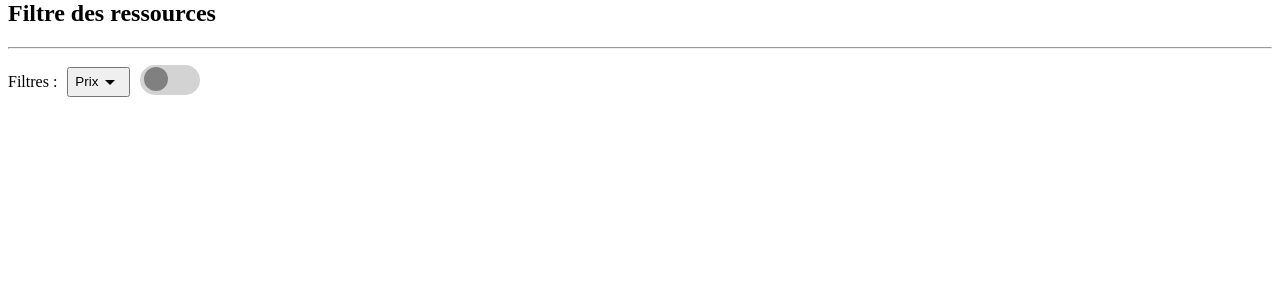
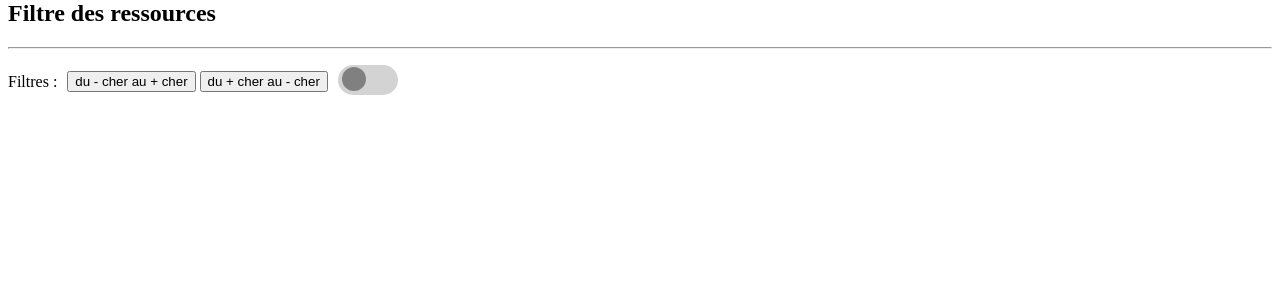
Before and after one commit to clarisse-lebaut/parcNational, a PHP site: page /pages/campsite.php in a window 1280 px wide. Shown: the part 20-320 px from the top of the page. Run offline with PHP 8.4, Linux system fonts and the light colour scheme.

Commit message:
change filter, more buttons

```diff
--- a/assets/style/filter_campsites.css
+++ b/assets/style/filter_campsites.css
@@ -6,35 +6,6 @@
   flex-direction: row;
   align-items: center;
   gap: 10px;
-}
-
-/* *Style pour le dropdown des prix des camping, uniquement par ordre croissant et decroissant */
-/* ?pour plus tard : Est-ce qu'on essairait pas d'implanter une sorte de curseur pour les gammes de prix ? */
-.dropdown {
-  display: inline-block;
-  position: relative;
-}
-/* Aspect global du bouton */
-.dropdown-btn {
-  display: flex;
-  flex-direction: row;
-  justify-content: center;
-  align-items: center;
-}
-/* Style de la liste déroulante (invisible par défaut) */
-.dropdown-content {
-  display: none;
-  position: absolute;
-  background-color: #f9f9f9;
-  min-width: 160px;
-  border: 1px solid #ddd;
-  box-shadow: 0px 8px 16px rgba(0, 0, 0, 0.2);
-  z-index: 1;
-  padding: 10px;
-}
-/* Affichage de la liste au survol du bouton */
-.dropdown:hover .dropdown-content {
-  display: block;
 }
 
 /* *Switch bouton pour les campping ouvert et fermé */
--- a/pages/campsite.php
+++ b/pages/campsite.php
@@ -15,12 +15,9 @@
             <hr>
             <div class="filter">
                 <p>Filtres : </p>
-                <div class="dropdown">
-                    <button class="dropdown-btn"><div>Prix</div><img src="../assets/icon/arrow-drop-down.svg" alt="icon arrow for dropdown"></button>
-                    <div class="dropdown-content">
-                        <label for="tag"><input type="checkbox" class="tag" name="tag" value="asc">du - cher au + cher</label>
-                        <label for="tag"><input type="checkbox" class="tag" name="tag" value="desc">du + cher au - cher</label>
-                    </div>
+                <div class="price-container">
+                    <button class="tag">du - cher au + cher</button>
+                    <button class="tag">du + cher au - cher</button>
                 </div>
                 <div class="switch-container">
                     <label>
```
Also changed, not shown: assets/script/filter_campiste.js (+7 -0 lines).
